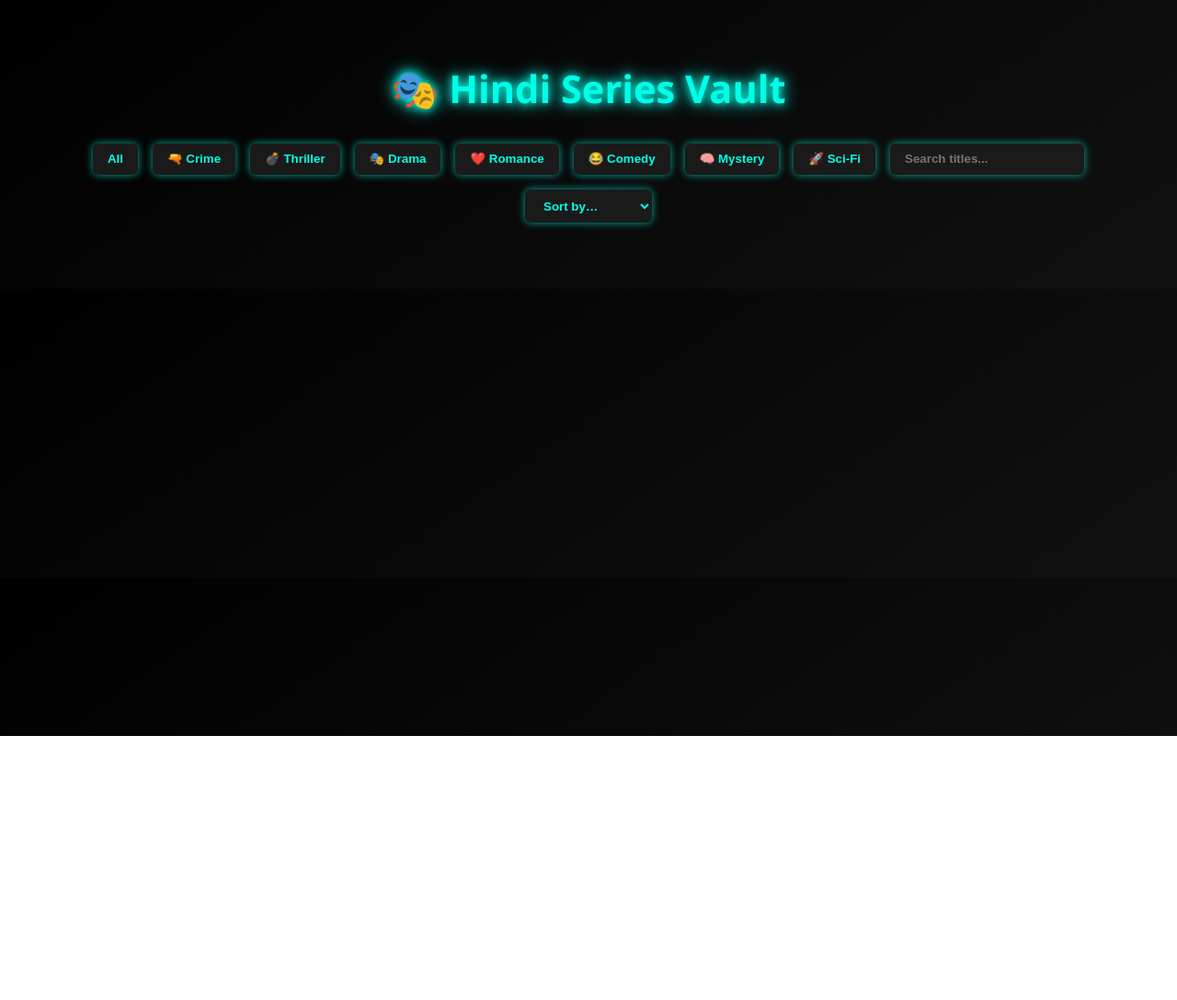
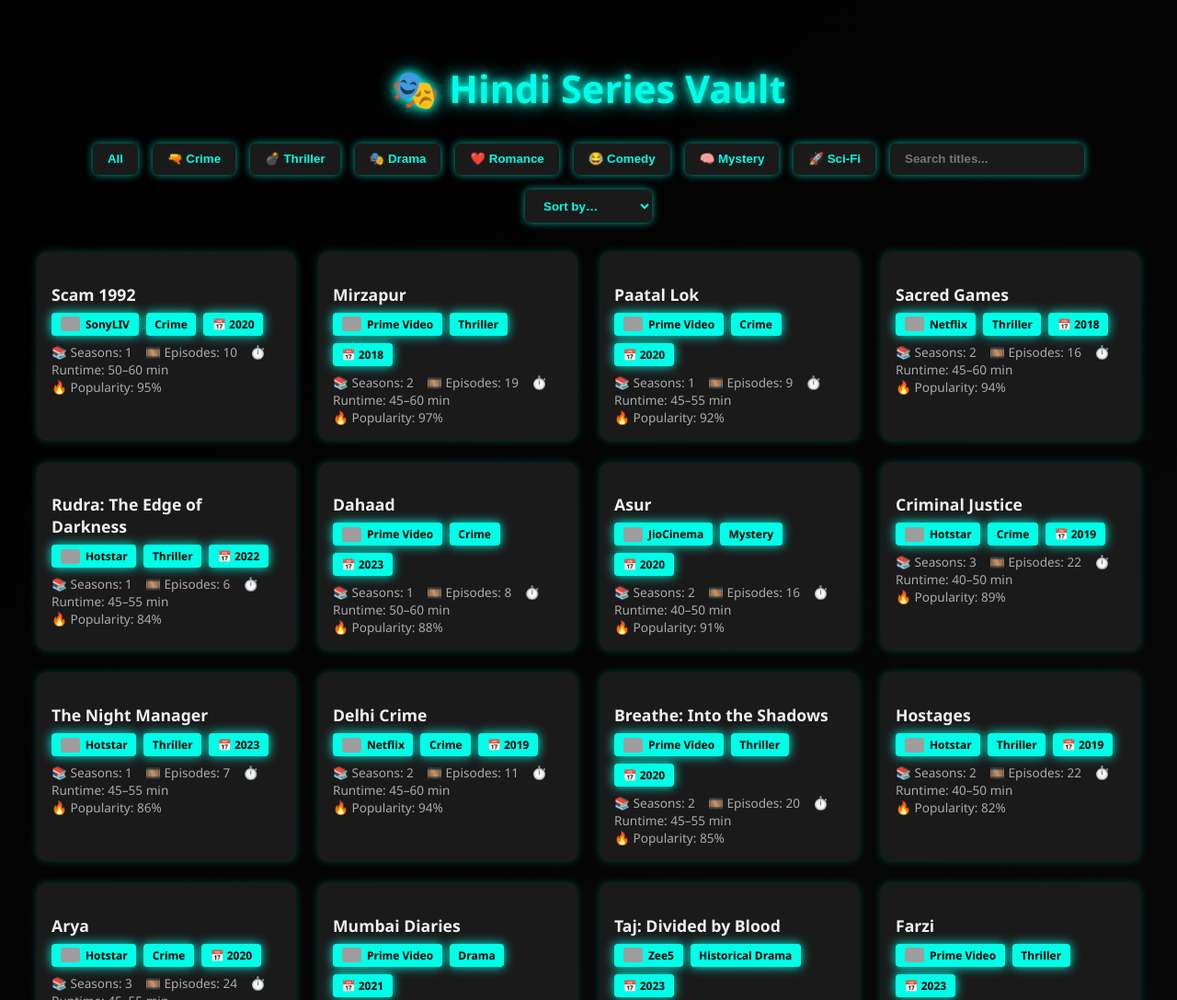
Before and after one commit to BuildsByKrish/buildsbykrish.github.io, a plain HTML site: page hindi.html in a window 1280 px wide. Shown: the top 1087 px of the page at 92% size. Before the commit the page ends 800 px from the top, so only its background shows below. Drawn offline with Linux system fonts and the light colour scheme; grey boxes are pictures that could not be loaded.

Commit message:
Update hindi.html

```diff
--- a/hindi.html
+++ b/hindi.html
@@ -2,9 +2,10 @@
 <html lang="en">
 <head>
   <meta charset="UTF-8" />
-  <title>Hindi Vault Viewer</title>
+  <title>Hindi Series Vault</title>
   <meta name="viewport" content="width=device-width, initial-scale=1.0"/>
   <link rel="stylesheet" href="vault-theme.css" />
+  <link rel="icon" href="data:," />
   <script src="hindirecommendations.js" defer></script>
   <style>
     body {
@@ -12,8 +13,8 @@
       background: linear-gradient(145deg, #000, #111);
       color: #f0f0f0;
       padding: 2rem;
-      cursor: none;
     }
+
     h1 {
       text-align: center;
       color: #00ffe7;
@@ -21,6 +22,7 @@
       text-shadow: 0 0 8px #00ffe7;
       margin-bottom: 1rem;
     }
+
     .filters {
       display: flex;
       flex-wrap: wrap;
@@ -28,6 +30,7 @@
       justify-content: center;
       margin: 2rem auto;
     }
+
     .filters button,
     .filters select,
     .filters input {
@@ -39,11 +42,13 @@
       color: #00ffe7;
       box-shadow: 0 0 8px #00ffe7aa;
     }
+
     .grid {
       display: grid;
       grid-template-columns: repeat(auto-fit, minmax(260px, 1fr));
       gap: 1.5rem;
     }
+
     .poster-tile {
       background: #1a1a1a;
       padding: 1rem;
@@ -51,20 +56,24 @@
       box-shadow: 0 0 8px #00ffe73b;
       transition: transform 0.3s ease, box-shadow 0.3s ease;
     }
+
     .poster-tile:hover {
       transform: translateY(-6px);
       box-shadow: 0 0 20px #00ffe7aa;
     }
+
     .poster-info h3 {
       font-size: 1.1rem;
       margin-bottom: 0.5rem;
     }
+
     .tags {
       display: flex;
       flex-wrap: wrap;
       gap: 0.5rem;
       margin-top: 0.4rem;
     }
+
     .tag {
       background: #00ffe7;
       color: #000;
@@ -75,6 +84,7 @@
       display: flex;
       align-items: center;
     }
+
     .platform-logo {
       height: 16px;
       width: auto;
@@ -109,6 +119,7 @@
   <div id="hindiGrid" class="grid"></div>
 
   <script>
+    document.addEventListener("DOMContentLoaded", () => {
       const grid = document.getElementById("hindiGrid");
       let currentList = [...recommendedHindiSeries];
 
@@ -181,6 +192,7 @@
       }
 
       display(currentList);
+    });
   </script>
 
 </body>
```
Lines whose indentation alone changed are shown as unchanged.
